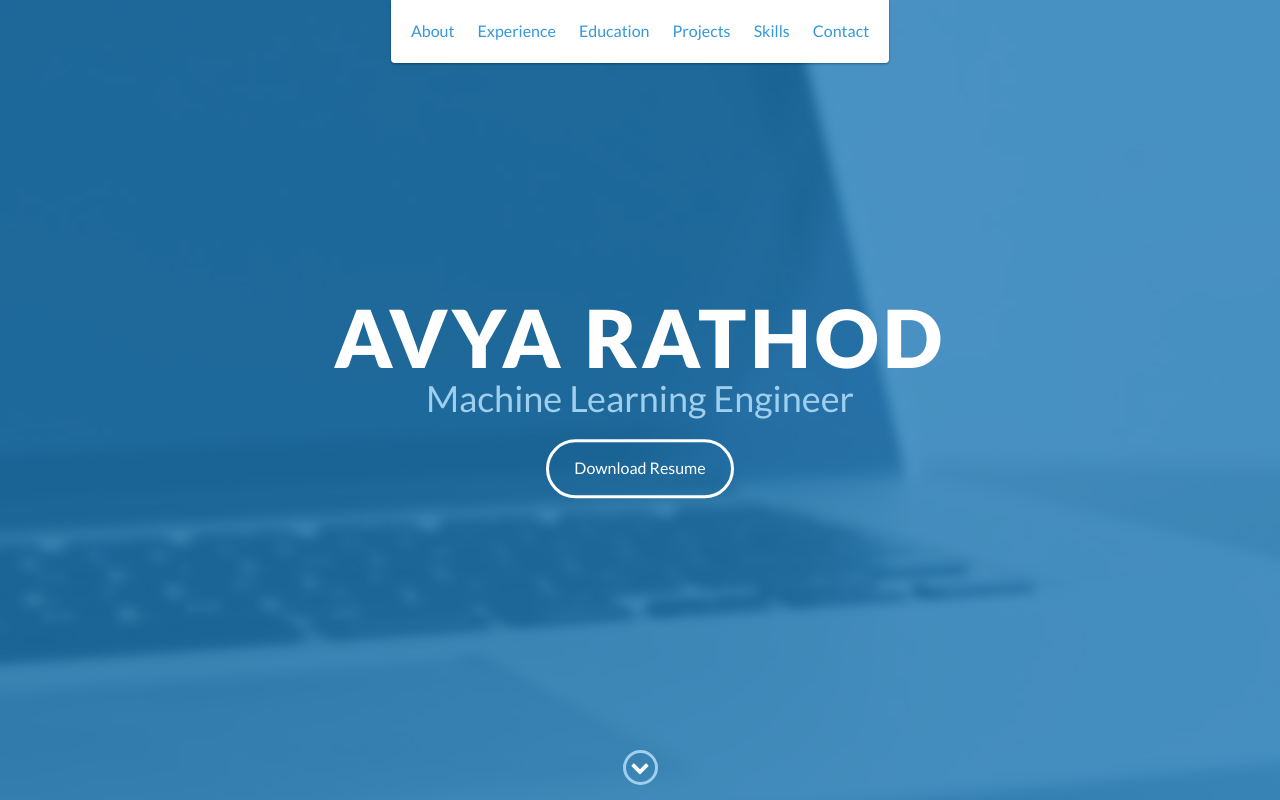
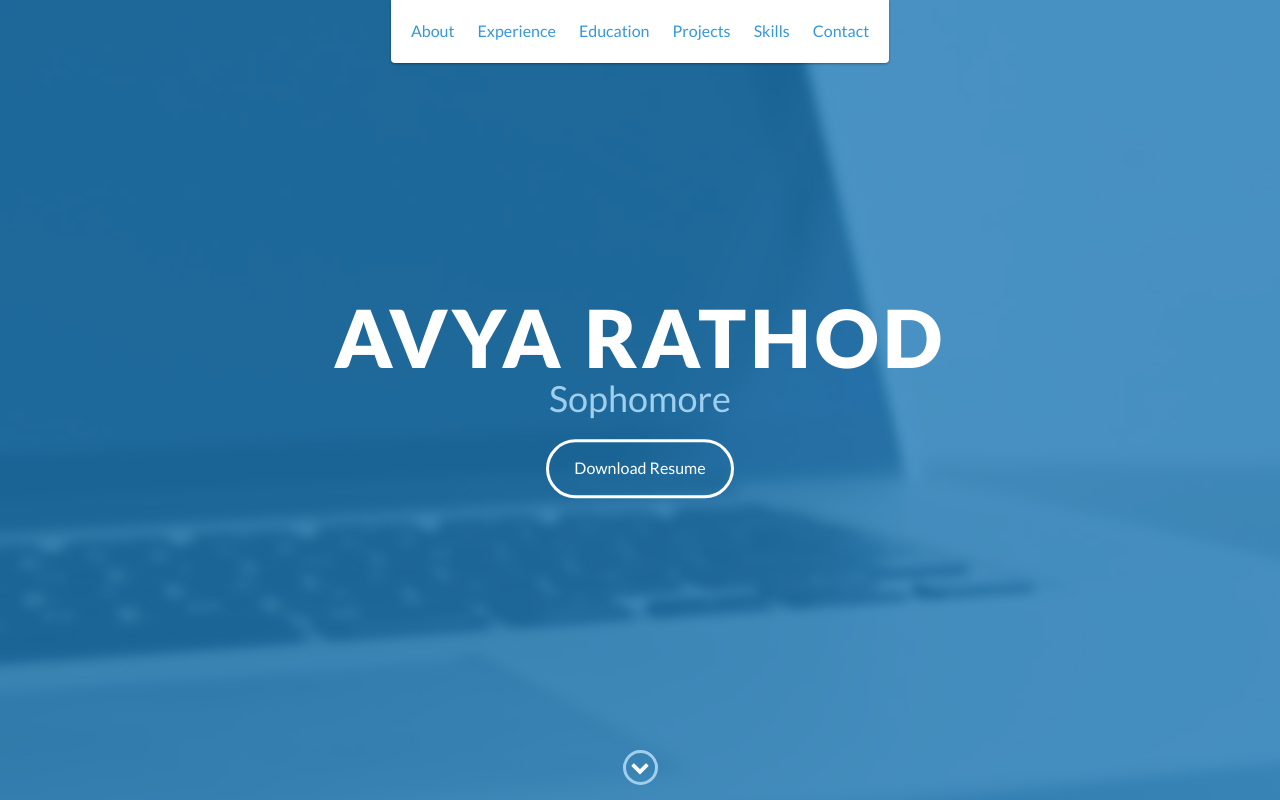
Before and after one commit to AvyaRathod/Portfolio-website, a website: page index.html in a window 1280 px wide. Shown: the top 800 px of the page. Drawn offline with nearby package versions, Linux system fonts and the light colour scheme.

Commit message:
Update index.html

```diff
--- a/index.html
+++ b/index.html
@@ -49,7 +49,7 @@
     <div id="lead">
         <div id="lead-content">
             <h1>Avya Rathod</h1>
-            <h2>Machine Learning Engineer</h2>
+            <h2>Sophomore</h2>
             <a href="https://drive.google.com/file/d/1EM71MymTy0CJ6WABm93EJ2qBaHbrLffC/view?usp=share_link" class="btn-rounded-white" target="_blank">Download Resume</a>
         </div>
         <!-- End #lead-content -->
```
